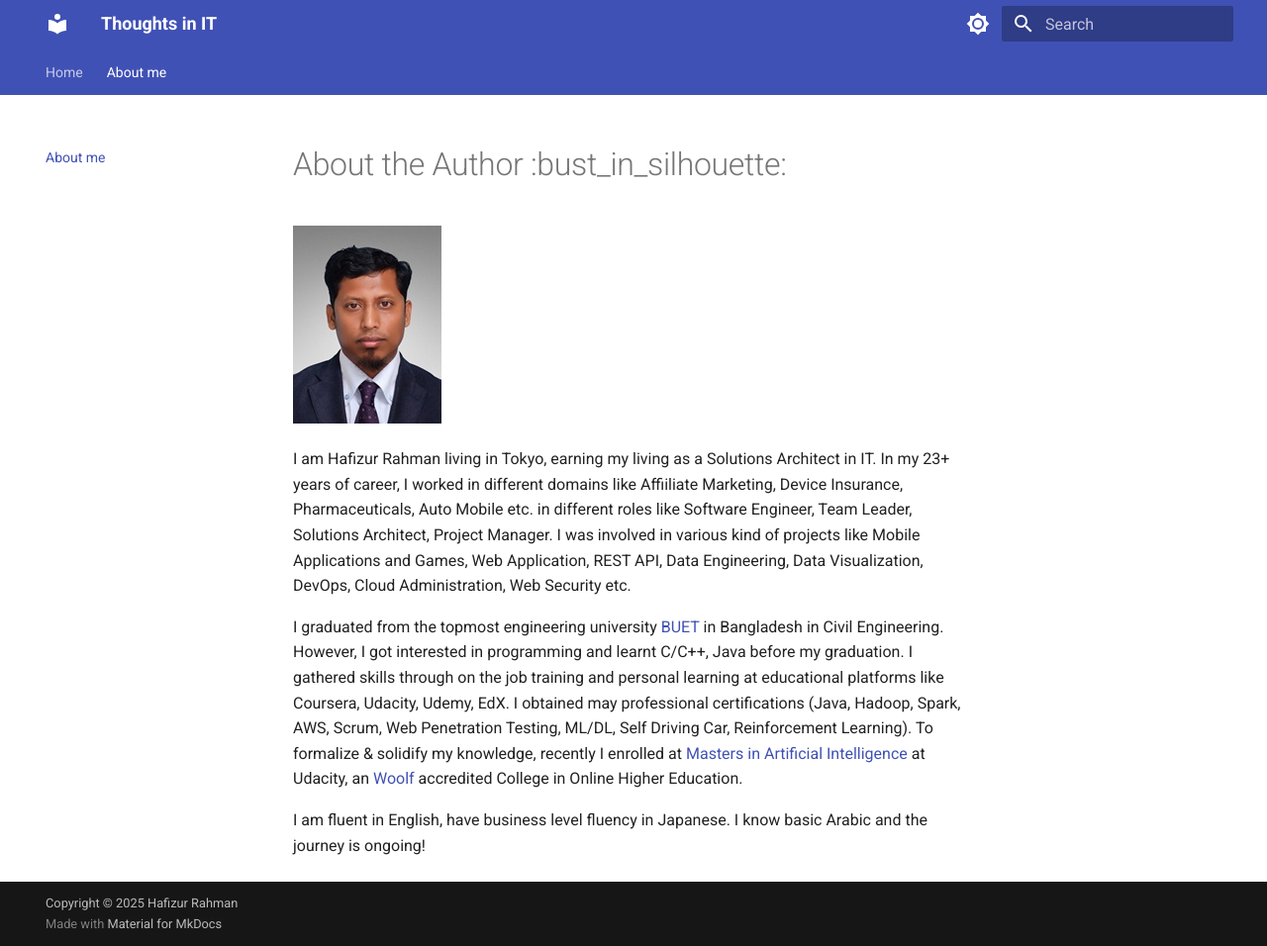
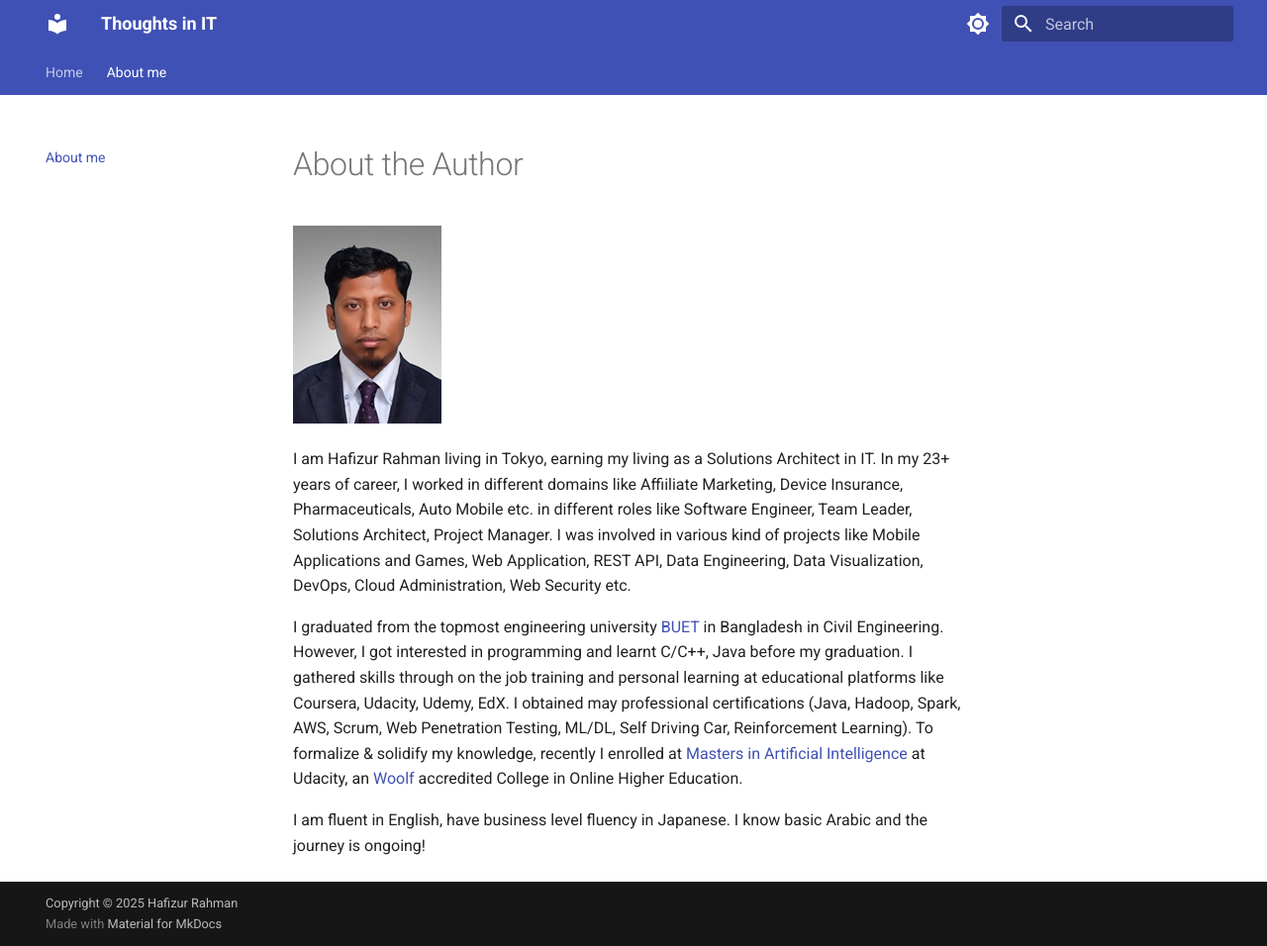
Before and after one commit to hafizur-rahman/hafizur-rahman.github.io, an MkDocs documentation site: the page built from docs/author.md, in a window 1280 px wide and 956 px high. Shown: the whole window at 99% size. Built offline with MkDocs 1.6.1 and Material for MkDocs 9.7.7, drawn with Linux system fonts in a browser that asks for light colours; some of the changed lines change nothing that is shown.

Commit message:
Minor update

```diff
--- a/docs/author.md
+++ b/docs/author.md
@@ -1,4 +1,4 @@
-# About the Author :bust_in_silhouette:
+# About the Author
 
 ![Hafizur Rahman photo](assets/img/photo.jpg)
 
```
